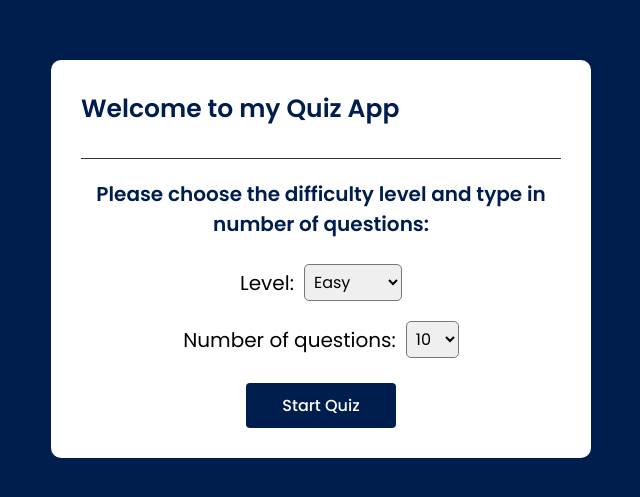
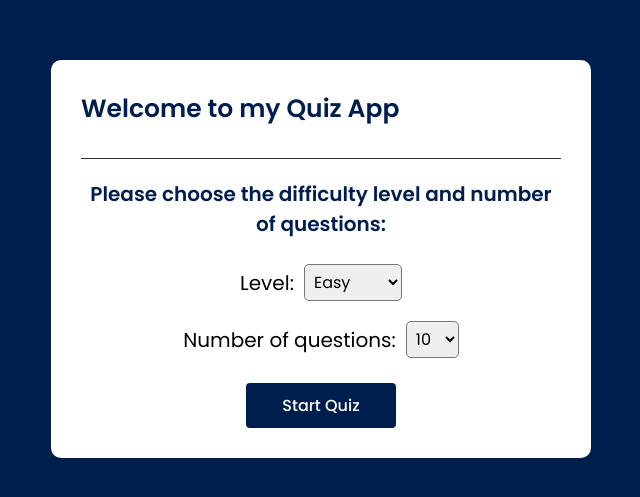
Before and after one commit to Amarkelo33/quiz-app, a plain HTML site: page index.html in a window 1280 px wide. Shown: the part 141-638 px from the top of the page, without its empty margins (319-959 px from the left). Drawn offline with Linux system fonts and the light colour scheme.

Commit message:
Changed text

```diff
--- a/index.html
+++ b/index.html
@@ -15,7 +15,7 @@
         <div class="welcome-page">
             <h1>Welcome to my Quiz App</h1>
             <div class="welcome-page-dashboard">
-                <p>Please choose the difficulty level and type in number of questions:</p>
+                <p>Please choose the difficulty level and number of questions:</p>
                 <div>
                     <label htmlFor = "difficulty">Level:</label>
                     <select id = 'difficulty' name = 'difficulty'>
```
